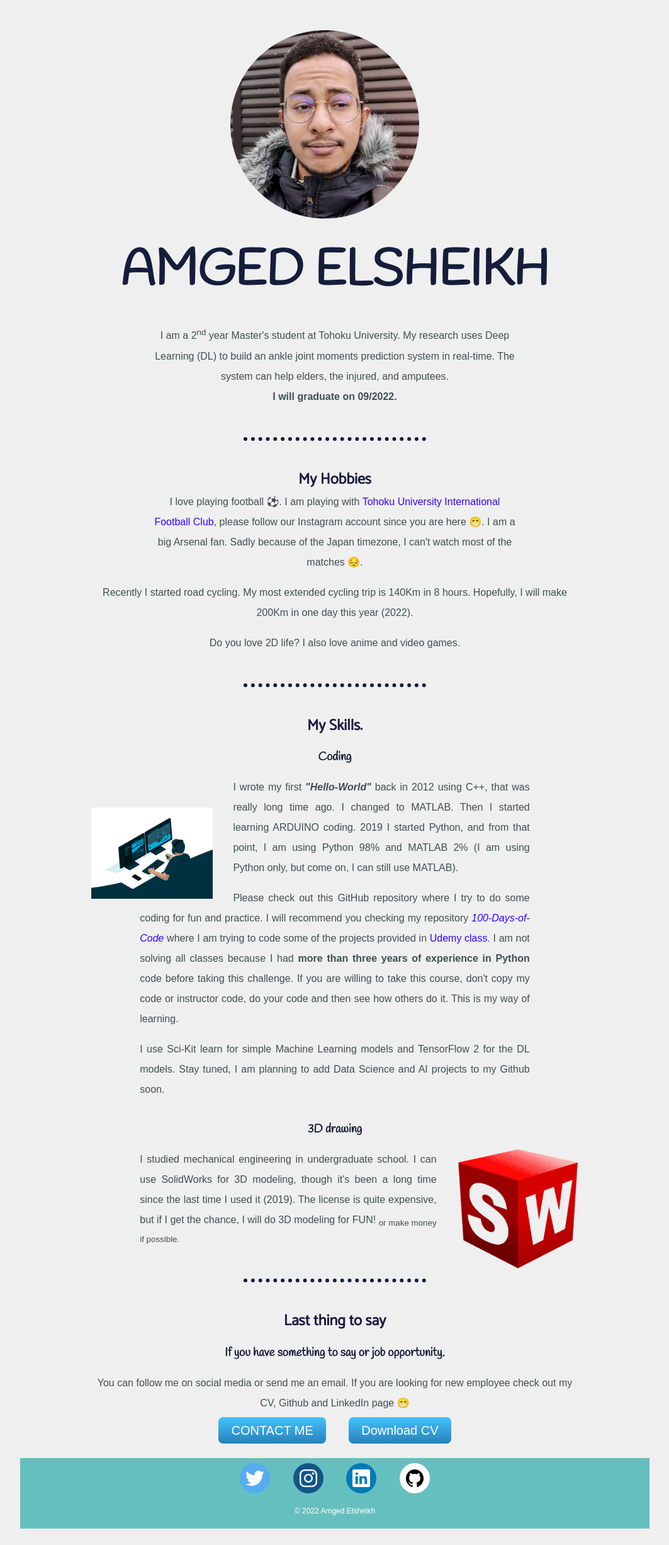
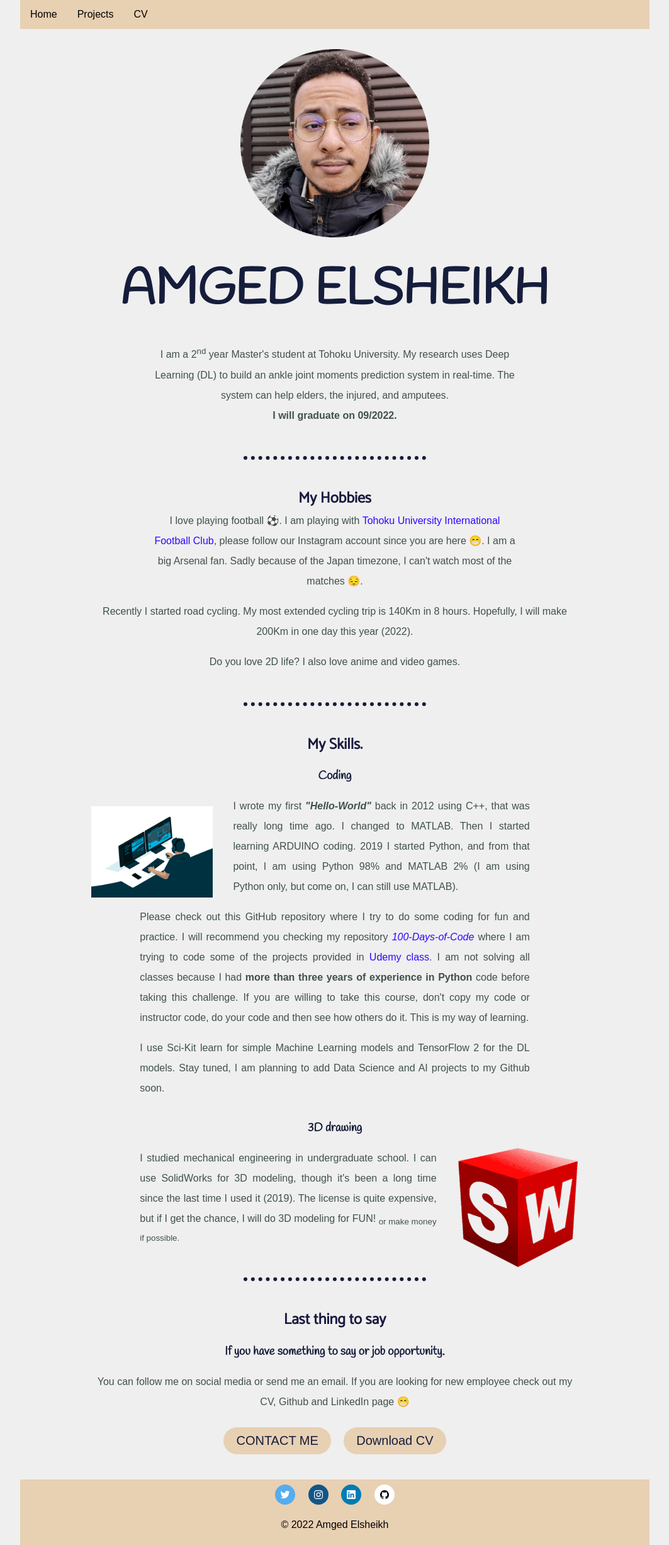
Before and after one commit to Amged-Elsheikh/My-personal-website, a plain HTML site: page index.html in a window 1280 px wide. Shown: the whole page at 63% size, without its empty margins (108-1171 px from the left). Before the commit the page ends 2427 px from the top, so only its background shows below. Drawn offline with nearby package versions, Linux system fonts and the light colour scheme; a web font is replaced by a local one.

Commit message:
add projects

```diff
--- a/css/style.css
+++ b/css/style.css
@@ -7,6 +7,17 @@ body {
     background-color: #EFEFEF;
     font-family: 'Merriweather Sans', sans-serif;
     /* padding-top: 1rem; */
+}
+
+header {
+    background-color: #E8D0B3;
+    overflow: hidden;
+}
+
+footer {
+    background-color: #E8D0B3;
+    /* margin: auto; */
+    overflow: hidden;
 }
 
 h1 {
@@ -70,11 +81,6 @@ a:hover {
     margin: 1rem auto;
 }
 
-.bottom-container {
-    background-color: #66BFBF;
-    margin: auto;
-}
-
 /******************************CLASS*********************/
 
 .Name-ID {
@@ -85,7 +91,7 @@ a:hover {
 .Profile_pic {
     /* float: left; */
     width: 30%;
-    margin: 3rem 2rem 0 0;
+    margin-top: 2rem;
 }
 
 .Bio {
@@ -104,7 +110,7 @@ a:hover {
     width: 25%;
     float: left;
     margin-right: 2rem;
-    margin-top: 3rem;
+    margin-top: 1rem;
 }
 
 .modeling-skill-img {
@@ -114,26 +120,40 @@ a:hover {
 }
 
 .btn {
-    background: #42C2FF;
-    background-image: -webkit-linear-gradient(top, #42C2FF, #2980b9);
-    background-image: -moz-linear-gradient(top, #42C2FF, #2980b9);
-    background-image: -ms-linear-gradient(top, #42C2FF, #2980b9);
-    background-image: -o-linear-gradient(top, #42C2FF, #2980b9);
-    background-image: linear-gradient(to bottom, #42C2FF, #2980b9);
-    -webkit-border-radius: 32;
-    -moz-border-radius: 32;
-    border-radius: 8px;
+    background: #E8D0B3;
+    background-image: -webkit-linear-gradient(top, #E8D0B3, #E8D0B3);
+    background-image: -moz-linear-gradient(top, #E8D0B3, #E8D0B3);
+    background-image: -ms-linear-gradient(top, #E8D0B3, #E8D0B3);
+    background-image: -o-linear-gradient(top, #E8D0B3, #E8D0B3);
+    background-image: -webkit-gradient(to bottom, #E8D0B3, #E8D0B3);
+    -webkit-border-radius: 100px;
+    -moz-border-radius: 100px;
+    border-radius: 100px;
+    color: #151D3B;
     font-family: Arial;
-    color: #ffffff;
     font-size: 20px;
+    font-weight: 100;
     padding: 10px 20px 10px 20px;
     text-decoration: none;
-    margin: 1rem;
+    display: inline-block;
+    cursor: pointer;
+    text-align: center;
+    margin: 0.5rem;
 }
 
 .btn:hover {
-    background: #3cb0fd;
+    border: solid #897D6F 0;
+    background: #BDA991;
+    background-image: -webkit-linear-gradient(top, #BDA991, #897D6F);
+    background-image: -moz-linear-gradient(top, #BDA991, #897D6F);
+    background-image: -ms-linear-gradient(top, #BDA991, #897D6F);
+    background-image: -o-linear-gradient(top, #BDA991, #897D6F);
+    background-image: -webkit-gradient(to bottom, #BDA991, #897D6F);
+    -webkit-border-radius: 100px;
+    -moz-border-radius: 100px;
+    border-radius: 100px;
     text-decoration: none;
+    color: #ffffff;
 }
 
 .footer-link {
@@ -142,8 +162,9 @@ a:hover {
 
 .copy-right {
     margin: 0.75rem auto 0 auto;
-    color: white;
-    font-size: 0.75rem
+    padding-bottom: 0.5re;
+    color: black;
+    font-size: 1rem
 }
 
 .twitter {
@@ -165,11 +186,49 @@ a:hover {
 .instagram {
     background: #125688;
     color: white;
-  }
+}
 
-  .social{
-    font-size: 2rem;
-    margin: 0.5rem 1rem 0;
+.social {
+    font-size: 1rem;
+    margin: 0.5rem 0.5rem 0;
     padding: 0.5rem;
     border-radius: 50%;
-  }
+}
+
+.projects-container {
+    display: inline-block;
+}
+
+.gallery {
+    margin: 2rem;
+    border: 1px solid #ccc;
+    float: left;
+    width: 40%
+}
+
+.gallery:hover {
+    border: 1px solid #777;
+}
+
+.gallery img {
+    width: 100%;
+}
+
+.desc {
+    padding: 15px;
+    margin: auto;
+    text-align: center;
+}
+
+nav a {
+    float: left;
+    color: black;
+    text-align: center;
+    padding: 14px 16px;
+    text-decoration: none;
+}
+
+nav a:hover {
+    background: #BDA991;
+    color: black
+}
--- a/index.html
+++ b/index.html
@@ -16,6 +16,13 @@
 </head>
 
 <body>
+    <header>
+        <nav>
+            <a href="index.html">Home</a>
+            <a href="projects.html">Projects</a>
+            <a target ="_blank" href="files/Amged-English-CV.pdf">CV</a>
+        </nav>
+    </header>
     <div class="top_container">
         <img class="profile_pic" src="images/Amged.png" alt="My photo">
         <h1 class="Name-ID">AMGED ELSHEIKH</h1>
@@ -64,7 +71,7 @@
             <a class="btn" href="files/Amged-English-CV.pdf" target="_blank">Download CV</a>
         </div>
     </div>
-    <div class="bottom-container">
+    <footer>
         <a href="https://twitter.com/Amgedelshiekh" target="_blank">
             <ion-icon class="social twitter" name="logo-twitter"></ion-icon>
         </a>
@@ -79,6 +86,6 @@
         </a>
         <p class="copy-right">© 2022 Amged Elsheikh</p>
     </div>
-</body>
+</footer>
 
 </html>
```
Also changed, not shown: projects.html (added, +58 -0 lines), images/NYC_Airbnb.JPG (added), 2 other files.
